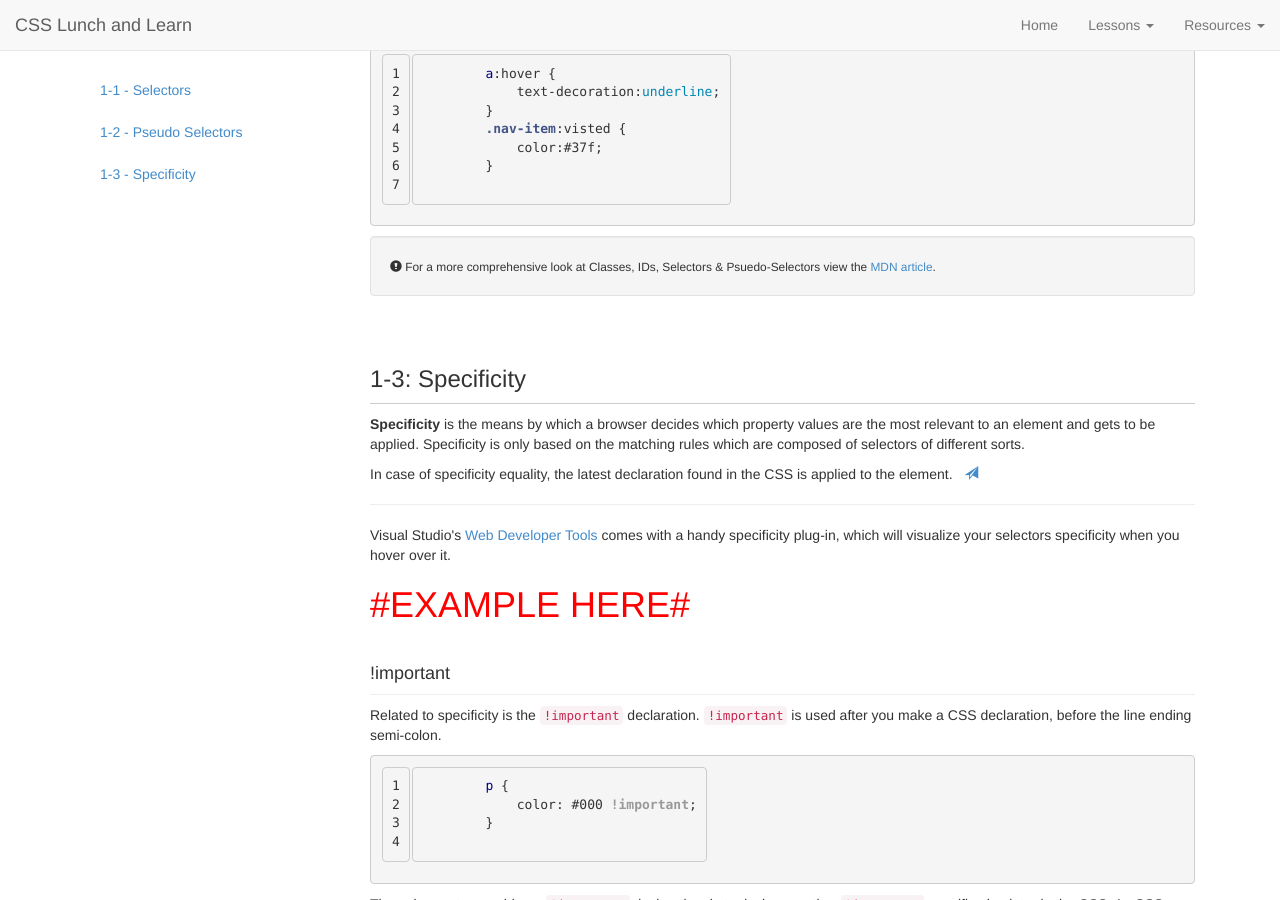
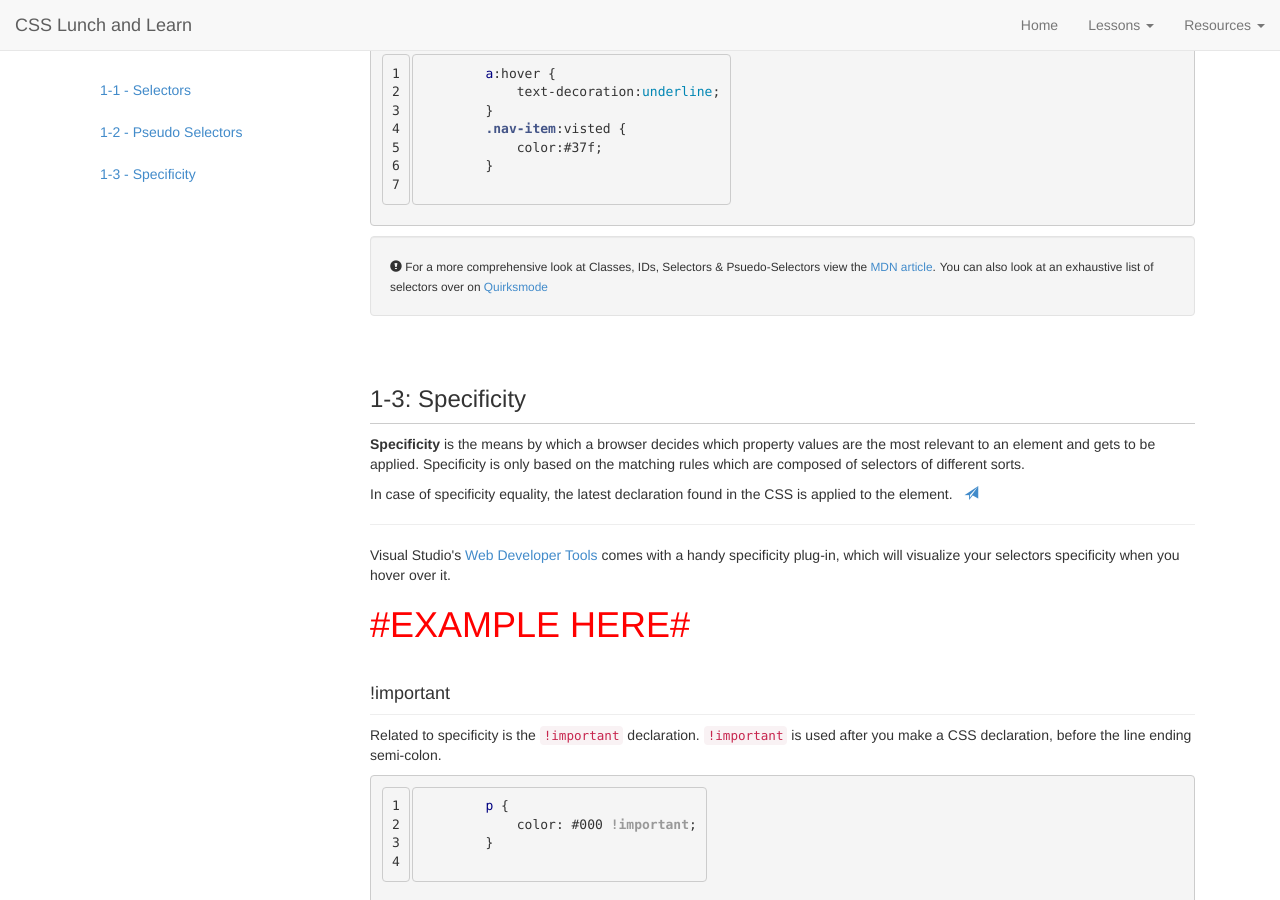
Before and after one commit to robabby/lunch-and-learn, a Jekyll site: the page built from introduction.html, in a window 1280 px wide and 900 px high, scrolled down 4704 px. Built offline with Jekyll 4.4.1, drawn with Linux system fonts in a browser that asks for light colours; Markdown is read by kramdown in place of the engine named in the settings.

Commit message:
Added to Introduction

```diff
--- a/introduction.html
+++ b/introduction.html
@@ -256,6 +256,7 @@ title: Introduction to CSS
 
     <div class="well">
         <small><i class="glyphicon glyphicon-exclamation-sign"></i>&nbsp;For a more comprehensive look at Classes, IDs, Selectors &amp; Psuedo-Selectors view the <a href="https://developer.mozilla.org/en-US/docs/Web/Guide/CSS/Getting_started/Selectors">MDN article</a>.</small>
+        <small>You can also look at an exhaustive list of selectors over on <a href="http://quirksmode.org/css/selectors/">Quirksmode</a></small>
     </div>
 
     <div id="specificity" class="lesson">
```
